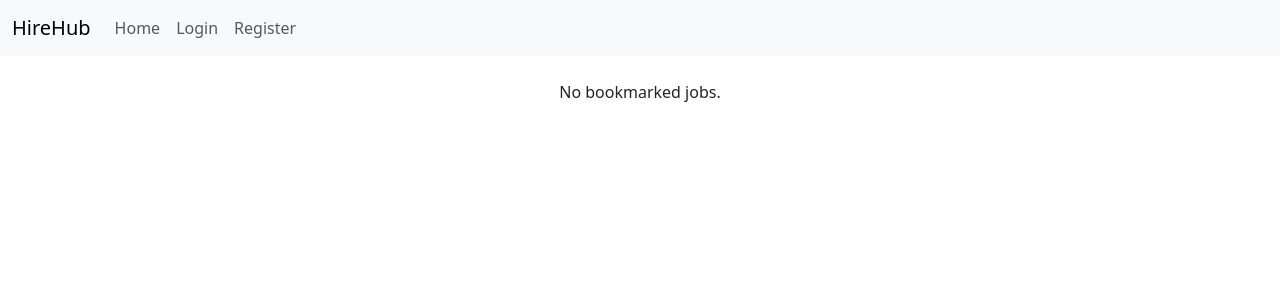
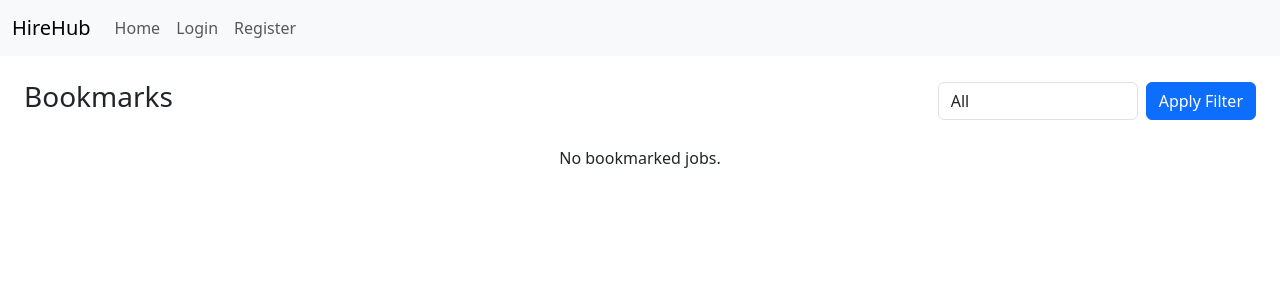
Before and after one commit to JuchangKim/HireHub, a React (Create React App) app in the folder client/: page /bookmarks in a window 1280 px wide. Shown: the top 300 px of the page. Built offline with nearby package versions, Linux system fonts and the light colour scheme.

Commit message:
Priority Feature

```diff
--- a/client/src/pages/BookmarkPage.js
+++ b/client/src/pages/BookmarkPage.js
@@ -1,39 +1,78 @@
 import React, { useState, useEffect } from "react";
-import { Container, Row, Col, Card, Button, Modal } from "react-bootstrap";
+import {
+  Container,
+  Row,
+  Col,
+  Card,
+  Button,
+  Modal,
+  Form,
+} from "react-bootstrap";
+import BookmarksPriority from "./BookmarksPriority"; // Adjust the path as needed
 
 function BookmarkPage() {
   const [bookmarkedJobs, setBookmarkedJobs] = useState([]);
   const [selectedJob, setSelectedJob] = useState(null); // State for modal
   const [showModal, setShowModal] = useState(false); // State for modal visibility
+  const [selectedCategory, setSelectedCategory] = useState("All"); // Initial selected category
+  const [appliedCategory, setAppliedCategory] = useState("All"); // Category that is applied
+  const [categories, setCategories] = useState({}); // State to hold categories for each job
 
   useEffect(() => {
     // Fetch bookmarked jobs from local storage
     const storedBookmarks =
       JSON.parse(localStorage.getItem("bookmarkedJobs")) || [];
     setBookmarkedJobs(storedBookmarks);
+
+    // Load categories from local storage
+    const storedCategories =
+      JSON.parse(localStorage.getItem("jobCategories")) || {};
+    setCategories(storedCategories);
   }, []);
 
   const removeBookmark = (jobId) => {
     const updatedBookmarks = bookmarkedJobs.filter((job) => job._id !== jobId);
     setBookmarkedJobs(updatedBookmarks);
     localStorage.setItem("bookmarkedJobs", JSON.stringify(updatedBookmarks));
+    // Also remove from categories
+    const updatedCategories = { ...categories };
+    delete updatedCategories[jobId];
+    setCategories(updatedCategories);
+    localStorage.setItem("jobCategories", JSON.stringify(updatedCategories));
   };
 
-  const handleShowModal = (job) => {
-    setSelectedJob(job);
-    setShowModal(true);
+  const assignCategory = (jobId, category) => {
+    const updatedCategories = { ...categories, [jobId]: category };
+    setCategories(updatedCategories);
+    localStorage.setItem("jobCategories", JSON.stringify(updatedCategories));
   };
 
-  const handleCloseModal = () => {
-    setShowModal(false);
-    setSelectedJob(null);
+  const applyFilter = (category) => {
+    setAppliedCategory(category); // Set the applied category
   };
+
+  const filteredJobs = bookmarkedJobs.filter((job) => {
+    if (appliedCategory === "All") {
+      return true; // Show all jobs
+    }
+    if (appliedCategory === "Uncategorized") {
+      // Return jobs that have no assigned category (undefined or empty string)
+      return !categories[job._id]; // No category assigned
+    }
+    // Return jobs that match the applied category
+    return categories[job._id] === appliedCategory;
+  });
 
   return (
     <Container fluid className="p-4">
+      <BookmarksPriority
+        selectedCategory={selectedCategory}
+        onApplyFilter={applyFilter}
+        onSelectCategory={setSelectedCategory} // Pass down function to update selected category
+      />
       <Row>
-        {bookmarkedJobs.length > 0 ? (
-          bookmarkedJobs.map((job) => (
+        {filteredJobs.length > 0 ? (
+          filteredJobs.map((job) => (
             <Col xs={12} md={6} lg={4} key={job._id} className="mb-4">
               <Card
                 className="job-card shadow-sm border-light"
@@ -69,9 +108,24 @@ function BookmarkPage() {
                     <strong>Description:</strong>{" "}
                     {job.description.substring(0, 100)}...
                   </Card.Text>
+
+                  <Form.Control
+                    as="select"
+                    value={categories[job._id] || ""}
+                    onChange={(e) => assignCategory(job._id, e.target.value)}
+                    className="mb-2"
+                  >
+                    <option value="">Uncategorized</option>
+                    <option value="High Priority">High Priority</option>
+                    <option value="Low Priority">Low Priority</option>
+                  </Form.Control>
+
                   <Button
                     variant="primary"
-                    onClick={() => handleShowModal(job)} // Open modal on click
+                    onClick={() => {
+                      setSelectedJob(job);
+                      setShowModal(true);
+                    }} // Open modal on click
                     className="me-2"
                     style={{ borderRadius: "5px" }}
                   >
@@ -89,7 +143,7 @@ function BookmarkPage() {
       </Row>
 
       {/* Modal for Job Details */}
-      <Modal show={showModal} onHide={handleCloseModal}>
+      <Modal show={showModal} onHide={() => setShowModal(false)}>
         <Modal.Header closeButton>
           <Modal.Title>{selectedJob?.title}</Modal.Title>
         </Modal.Header>
@@ -105,7 +159,7 @@ function BookmarkPage() {
         <Modal.Footer>
           <Button
             variant="primary"
-            onClick={handleCloseModal}
+            onClick={() => setShowModal(false)}
             style={{ borderRadius: "5px" }}
           >
             Close
--- /dev/null
+++ b/client/src/pages/BookmarksPriority.js
@@ -0,0 +1,54 @@
+import React from "react";
+import { Row, Col, Button, Form } from "react-bootstrap";
+
+function BookmarksPriority({
+  selectedCategory,
+  onApplyFilter,
+  onSelectCategory,
+}) {
+  const uniqueCategories = [
+    "All",
+    "Uncategorized",
+    "High Priority",
+    "Low Priority",
+  ];
+
+  const handleFilterChange = (e) => {
+    const selected = e.target.value;
+    onSelectCategory(selected); // Update selected category in parent component
+  };
+
+  return (
+    <Row className="mb-4">
+      <Col xs={6} className="d-flex align-items-center">
+        <h3>Bookmarks</h3>
+      </Col>
+      <Col
+        xs={6}
+        className="text-end d-flex align-items-center justify-content-end"
+      >
+        <Form.Control
+          as="select"
+          value={selectedCategory}
+          onChange={handleFilterChange}
+          className="me-2"
+          style={{ width: "200px" }} // Adjust width for dropdown
+        >
+          {uniqueCategories.map((category) => (
+            <option key={category} value={category}>
+              {category}
+            </option>
+          ))}
+        </Form.Control>
+        <Button
+          variant="primary"
+          onClick={() => onApplyFilter(selectedCategory)}
+        >
+          Apply Filter
+        </Button>
+      </Col>
+    </Row>
+  );
+}
+
+export default BookmarksPriority;
```
